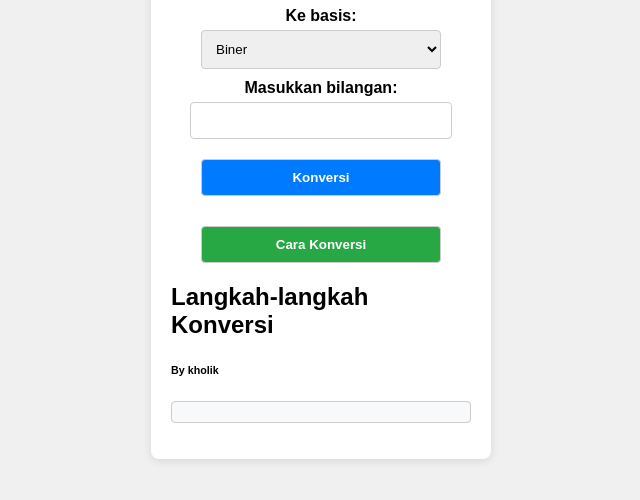
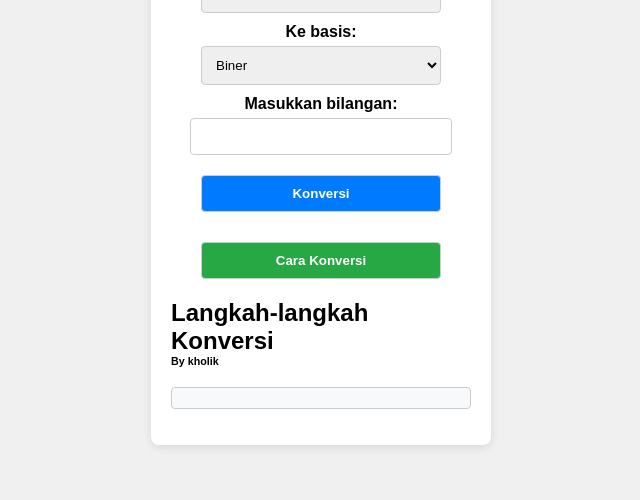
Before and after one commit to kholikdev/kalkulator-biner, a plain HTML site: page index.html in a window 1280 px wide. Both pictures are taken after a click on the button "Cara Konversi". Shown: the part 252-752 px from the top of the page, without its empty margins (319-959 px from the left). Drawn offline with Linux system fonts and the light colour scheme.

Commit message:
Update style.css

```diff
--- a/style.css
+++ b/style.css
@@ -17,8 +17,8 @@ body {
     width: 300px;
 }
 
-h1 {
-    margin-bottom: 20px;
+h6 {
+    margin: -10px 0 20px 0;
 }
 
 label {
```
